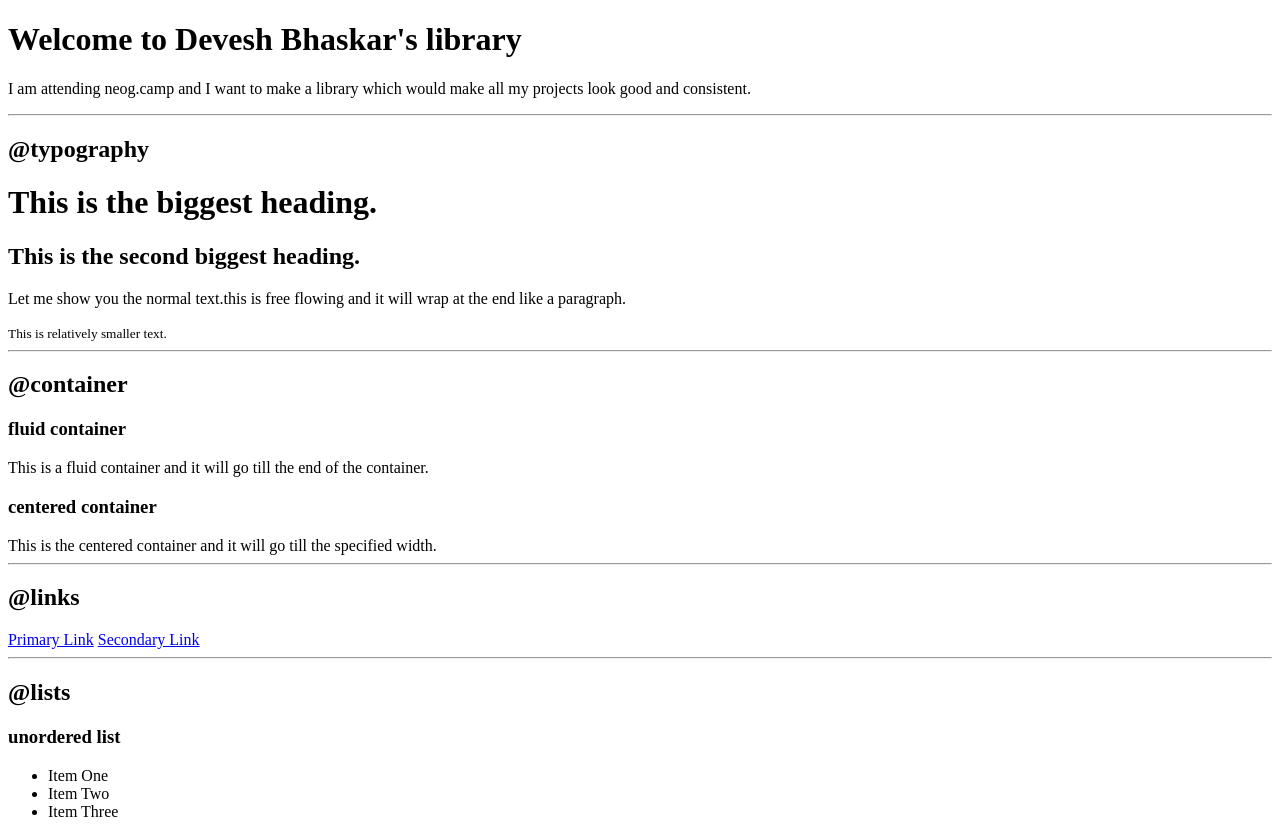
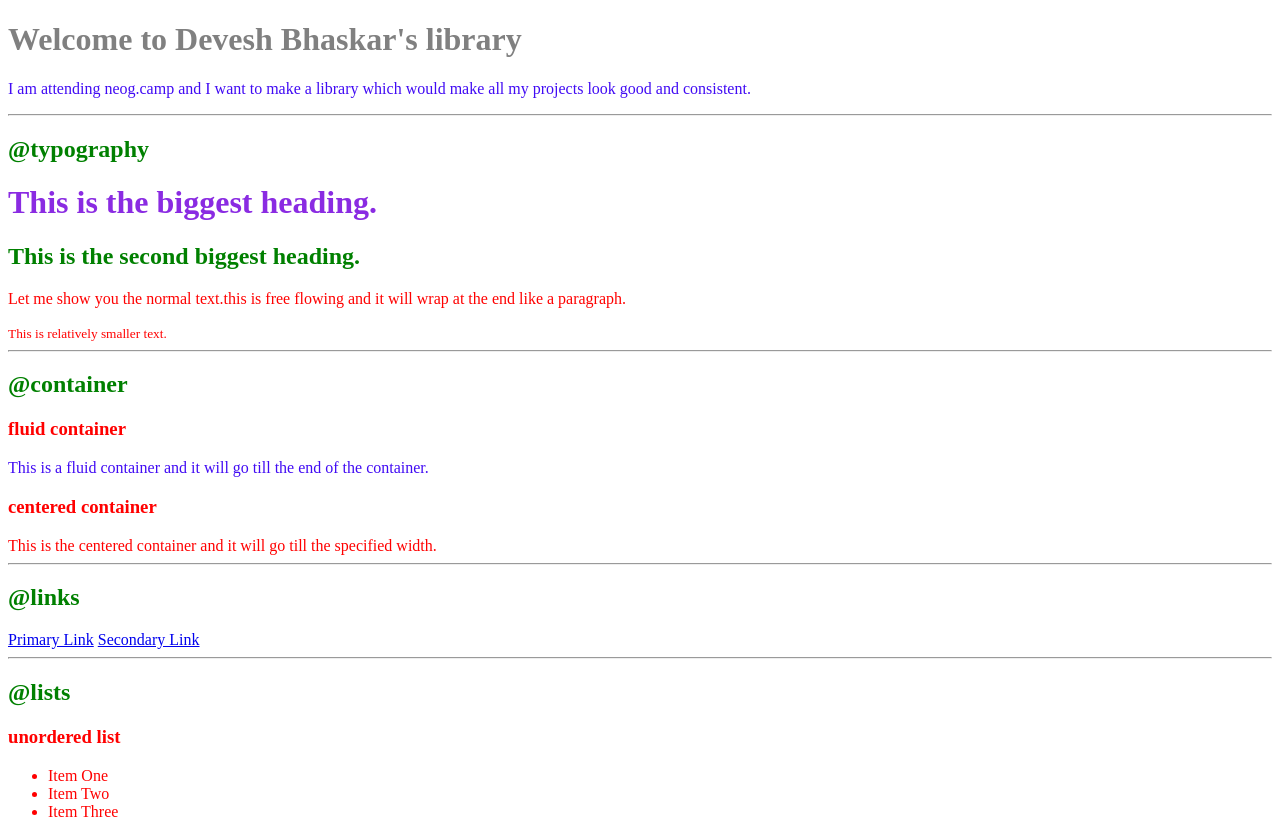
Before and after one commit to BhaskarDevesh/neogCamp-lesson-3-live, a plain HTML site: page index.html in a window 1280 px wide. Shown: the top 824 px of the page. Drawn offline with Linux system fonts and the light colour scheme.

Commit message:
CSS:import and selectors
here we use css to import and use colors over the text.

```diff
--- a/index.html
+++ b/index.html
@@ -5,10 +5,22 @@
     <meta http-equiv="X-UA-Compatible" content="IE=edge">
     <meta name="viewport" content="width=device-width, initial-scale=1.0">
     <title>Component Library</title>
+
+    <!-- CSS way 1:style tag
+    <style>
+        body{
+            color:red;
+        }
+    </style> -->
+
+    <!-- 3rd way of doing CSS -->
+    <link rel="stylesheet" href="styles.css">
+
 </head>
 <body>
-    <h1>Welcome to Devesh Bhaskar's library</h1>
-    <p>I am attending neog.camp and I want to make a library which would make all my projects look good and consistent.</p>
+    <h1 id = "lib-header">Welcome to Devesh Bhaskar's library</h1>
+    <!-- style="color:red" -->
+    <p class = "para">I am attending neog.camp and I want to make a library which would make all my projects look good and consistent.</p>
 
     <hr>
 
@@ -24,7 +36,7 @@
     <h2>@container</h2>
 
     <h3>fluid container</h3>
-    <div>This is a fluid container and it will go till the end of the container.</div>
+    <div class = "para">This is a fluid container and it will go till the end of the container.</div>
 
     <h3>centered container</h3>
     <div>This is the centered container and it will go till the specified width.</div>
--- /dev/null
+++ b/styles.css
@@ -0,0 +1,15 @@
+body{
+    color:rgb(255, 0, 0);
+}
+h1{
+    color:blueviolet;
+}
+h2{
+    color:green;
+}
+#lib-header{
+    color: gray;
+}
+.para{
+    color:rgb(65, 11, 244);
+}
```
